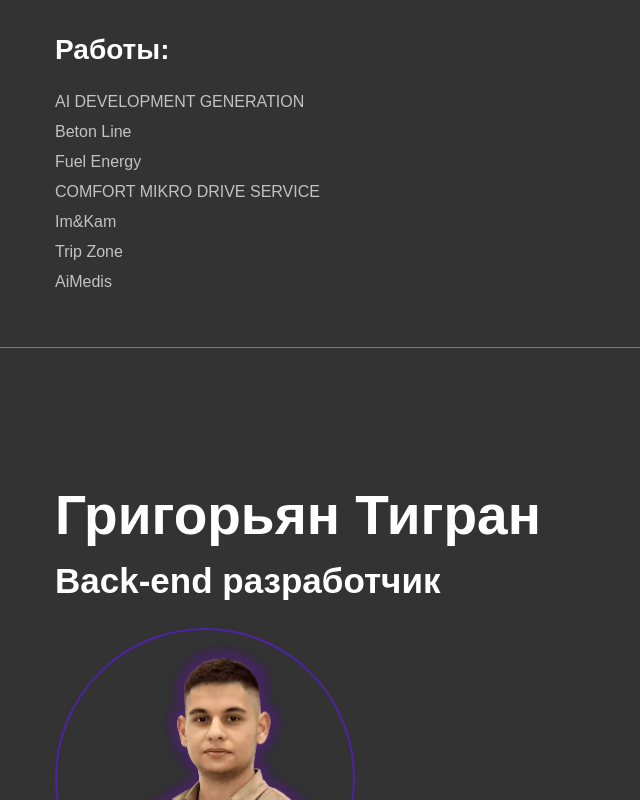
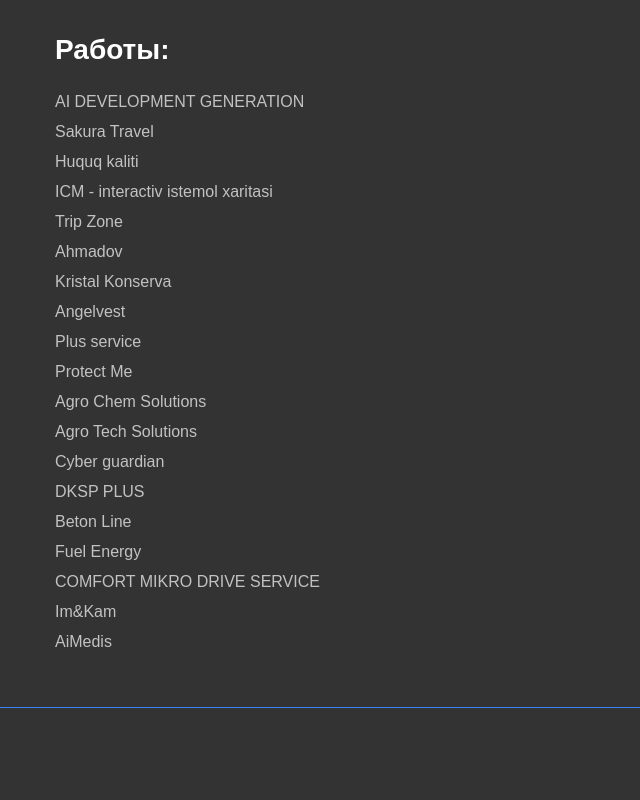
Before and after one commit to Narrowert/team-resume, a React (Vite) app: page / in a window 1280 px wide. Shown: the part 1380-2180 px from the top of the page, without its empty margins (0-640 px from the left). Built offline with nearby package versions, Linux system fonts and the light colour scheme; a web font is replaced by a local one.

Commit message:
обновляшки

```diff
--- a/src/components/Resumes.jsx
+++ b/src/components/Resumes.jsx
@@ -35,28 +35,76 @@
                     link: 'https://ai-softdev.com/'
                 },
                 {
-                    name: 'Beton Line',
-                    link: 'beton-line.uz'
+                    name: 'Sakura Travel',
+                    link: 'https://sakura-travel.uz/'
                 },
                 {
-                    name: 'Fuel Energy',
-                    link: 'fuel-energy.uz'
+                    name: 'Huquq kaliti',
+                    link: 'https://huquq-kaliti.uz/'
                 },
                 {
-                    name: 'COMFORT MIKRO DRIVE SERVICE',
-                    link: 'drive-service.uz'
-                },
-                {
-                    name: 'Im&Kam',
-                    link: 'imkam.uz'
+                    name: 'ICM - interactiv istemol xaritasi',
+                    link: 'https://pr.ai-softdev.com/'
                 },
                 {
                     name: 'Trip Zone',
                     link: 'https://tripzone.uz'
                 },
                 {
+                    name: 'Ahmadov',
+                    link: 'https://ahmadov.uz/'
+                },
+                {
+                    name: 'Kristal Konserva',
+                    link: 'https://konservi.uz/'
+                },
+                {
+                    name: 'Angelvest',
+                    link: 'https://angelvest.uz/'
+                },
+                {
+                    name: 'Plus service',
+                    link: 'https://plus-service.uz/'
+                },
+                {
+                    name: 'Protect Me',
+                    link: 'https://protect-me.uz/'
+                },
+                {
+                    name: 'Agro Chem Solutions',
+                    link: 'https://agro-chem.uz/'
+                },
+                {
+                    name: 'Agro Tech Solutions',
+                    link: 'https://agro-tech.uz/'
+                },
+                {
+                    name: 'Cyber guardian',
+                    link: 'https://cyber-guardian.uz/'
+                },
+                {
+                    name: 'DKSP PLUS',
+                    link: 'https://dksp-plus.uz/'
+                },
+                {
+                    name: 'Beton Line',
+                    link: 'https://beton-line.uz'
+                },
+                {
+                    name: 'Fuel Energy',
+                    link: 'https://fuel-energy.uz'
+                },
+                {
+                    name: 'COMFORT MIKRO DRIVE SERVICE',
+                    link: 'https://drive-service.uz'
+                },
+                {
+                    name: 'Im&Kam',
+                    link: 'https://imkam.uz/'
+                },
+                {
                     name: 'AiMedis',
-                    link: 'medcare.ai-softdev.com'
+                    link: 'https://medcare.ai-softdev.com'
                 }
             ],
             stack: [
@@ -94,12 +142,28 @@
                     link: 'beton-line.uz'
                 },
                 {
+                    name: 'Sakura Travel',
+                    link: 'https://sakura-travel.uz/'
+                },
+                {
+                    name: 'Huquq kaliti',
+                    link: 'https://huquq-kaliti.uz/'
+                },
+                {
+                    name: 'Ahmadov',
+                    link: 'https://ahmadov.uz/'
+                },
+                {
                     name: 'Im&Kam',
                     link: 'imkam.uz'
                 },
                 {
                     name: 'AiMedis',
                     link: 'medcare.ai-softdev.com'
+                },
+                {
+                    name: 'DKSP PLUS',
+                    link: 'https://dksp-plus.uz/'
                 },
                 {
                     name: 'MPS',
```
Also changed, not shown: 1 other file (tests, documents, lock files or other folders).
